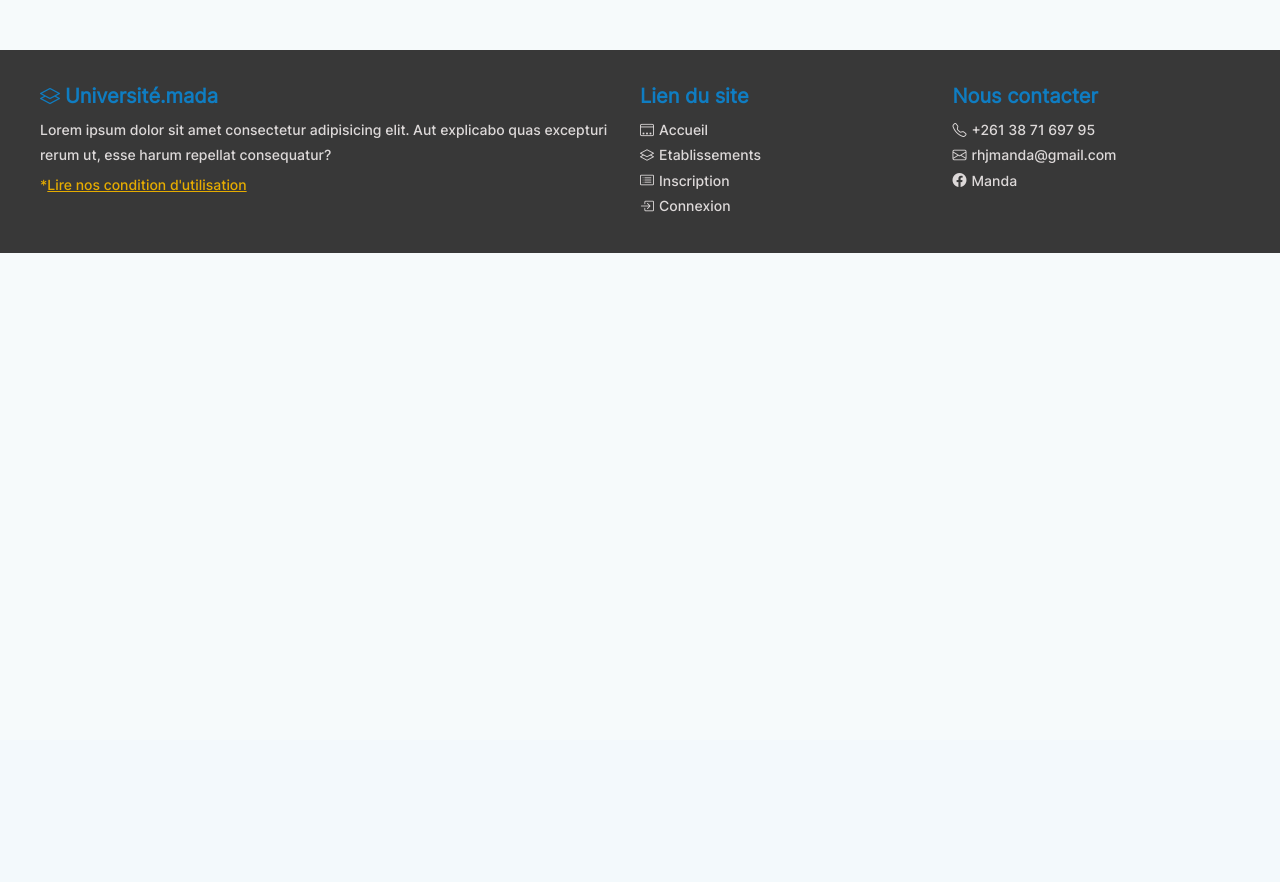
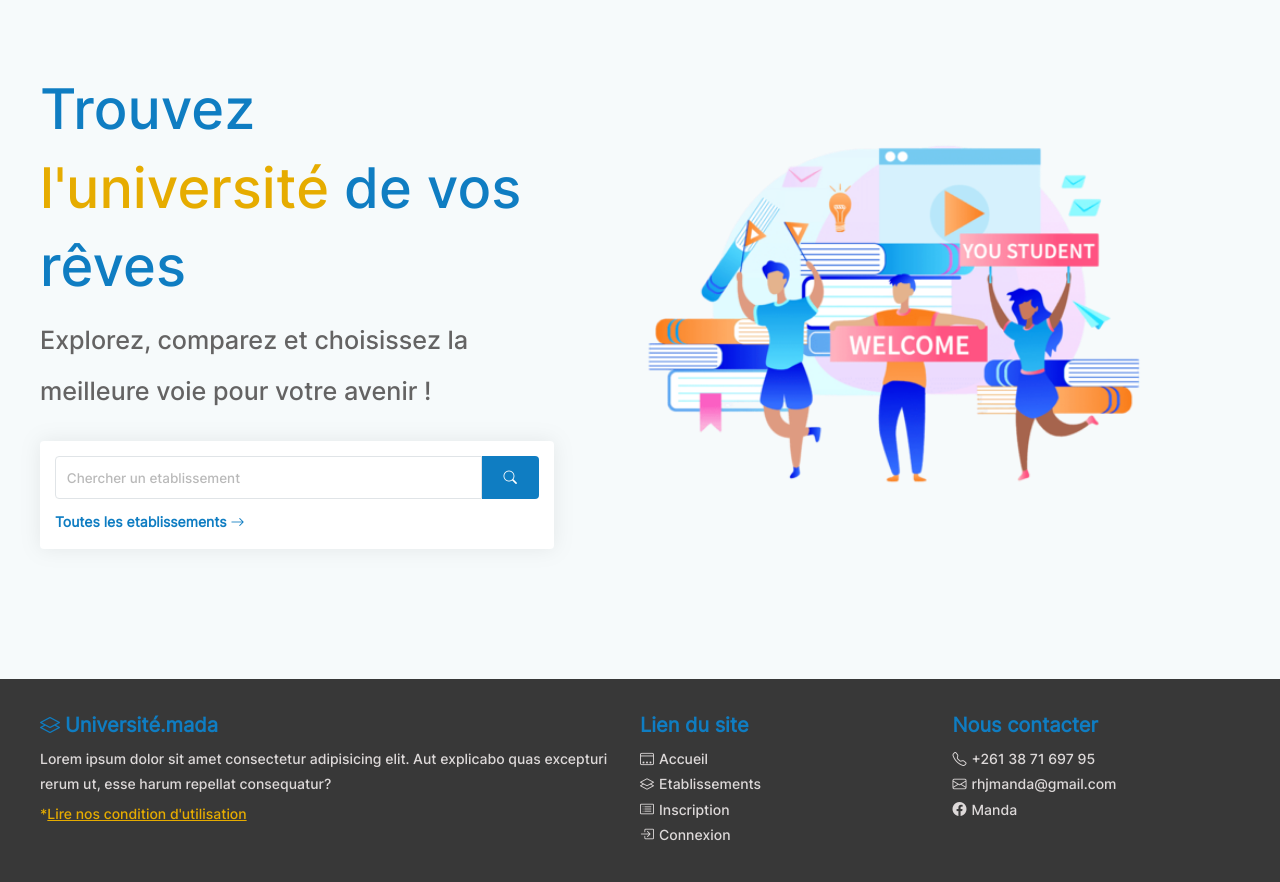
Before and after one commit to manda07tsou/universite, a Symfony app: template templates/home/index.html.twig in a window 1280 px wide. Shown: the part 60-942 px from the top of the page. Before the commit the page ends 313 px from the top, so only its background shows below. Run offline with Twig, Linux system fonts and the light colour scheme; the template is opened without the code that fills it, so the values that code supplies are empty; style sheets or scripts are compiled from the project's sources; some libraries are stand-ins or nearby versions.

Commit message:
front(home): banniere style

```diff
--- a/assets/styles/app.scss
+++ b/assets/styles/app.scss
@@ -23,5 +23,6 @@
 @import './elements/tables';
 @import './elements/dropdown';
 
+@import './pages/home';
 @import './pages/etablishment';
 @import './pages/profil';
--- /dev/null
+++ b/assets/styles/pages/_home.scss
@@ -0,0 +1,53 @@
+.banner{
+    @extend %section;
+    position: relative;
+    display: flex;
+    align-items: center;
+}
+
+.banner-hero{
+    font-size: 3em;
+    line-height: 1.4;
+    color: var(--primary);
+}
+
+.banner-text{
+    font-size: 1.4em;
+    margin-top: space(2);
+    line-height: 2;
+}
+
+.banner-box{
+    background-color: var(--bg-light);
+    padding: space(3) space(3);
+    border-radius: 4px;
+    box-shadow: 0 0 20px var(--shadow);
+    margin-top: space(5);
+}
+
+.banner-illustration{
+    display: none;
+}
+
+@include up(900px){
+    .banner{
+        display: grid;
+        grid-template-columns: 3fr 4fr;
+    }
+
+    .banner-hero{
+        font-size: 4em;
+    }
+
+    .banner-text{
+        font-size: 1.8em;
+    }
+
+    .banner-illustration{
+        display: block;
+
+        img{
+            width: 100%;
+        }
+    }
+}
--- a/templates/etablishment/index.html.twig
+++ b/templates/etablishment/index.html.twig
@@ -58,9 +58,9 @@
                         </div>
                     </div>
                 </div>
-                <h2>Resultat{{etablishments.getTotalItemCount > 1 ? 's' : '' }} : {{ etablishments.getTotalItemCount }}</h2>
+                <h2 class="text-primary">Resultat{{etablishments.getTotalItemCount > 1 ? 's' : '' }} : {{ etablishments.getTotalItemCount }}</h2>
             {% else %}
-                <h2>Tous les établissements</h2>
+                <h2 class="text-primary">Tous les établissements</h2>
             {% endif %}
 
         </div>
@@ -75,7 +75,7 @@
                 {{ knp_pagination_render(etablishments)}}
             </div>
         {% else %}
-            <h1 class="text-primary">:( Aucun résusltat</h1>
+            <h1 class="text-primary">:( Aucun résultat</h1>
         {% endif %}
     </div>
 
--- a/templates/home/index.html.twig
+++ b/templates/home/index.html.twig
@@ -3,5 +3,23 @@
 {% block title %} Home {% endblock %}
 
 {% block body %}
-
+    <div class="banner">
+        <div>
+            <div class="banner-hero">
+                Trouvez <span class="text-secondary">l'université</span> de vos rêves
+            </div>
+            <div class="banner-text">Explorez, comparez et choisissez la meilleure voie pour votre avenir !</div>
+            <div class="banner-box">
+                <form class="form-flex mb-2">
+                    <input type="text" class="form-control" placeholder="Chercher un etablissement">
+                    <button class="btn-primary"><i class="bi bi-search py-2"></i></button>
+                </form>
+                <a href="{{ path('etablishment_home')}}" class="link text-primary text-strong">Toutes les etablissements <i class="bi bi-arrow-right"></i></a>
+            </div>
+        </div>
+        <div class="banner-illustration">
+            <img src="/images/illustrations/banner3.png" alt="">
+            <!-- <img src="/images/illustrations/banner7.png" alt=""> -->
+        </div>
+    </div>
 {% endblock %}
```
Also changed, not shown: public/images/illustrations/banner1.jpg (added), public/images/illustrations/banner2.png (added), public/images/illustrations/banner3.png (added), public/images/illustrations/banner4.jpg (added), public/images/illustrations/banner5.png (added), public/images/illustrations/banner6.png (added), public/images/illustrations/banner7.png (added), public/images/illustrations/banner8.png (added), public/images/illustrations/banner_img.png (added), 1 other file.
